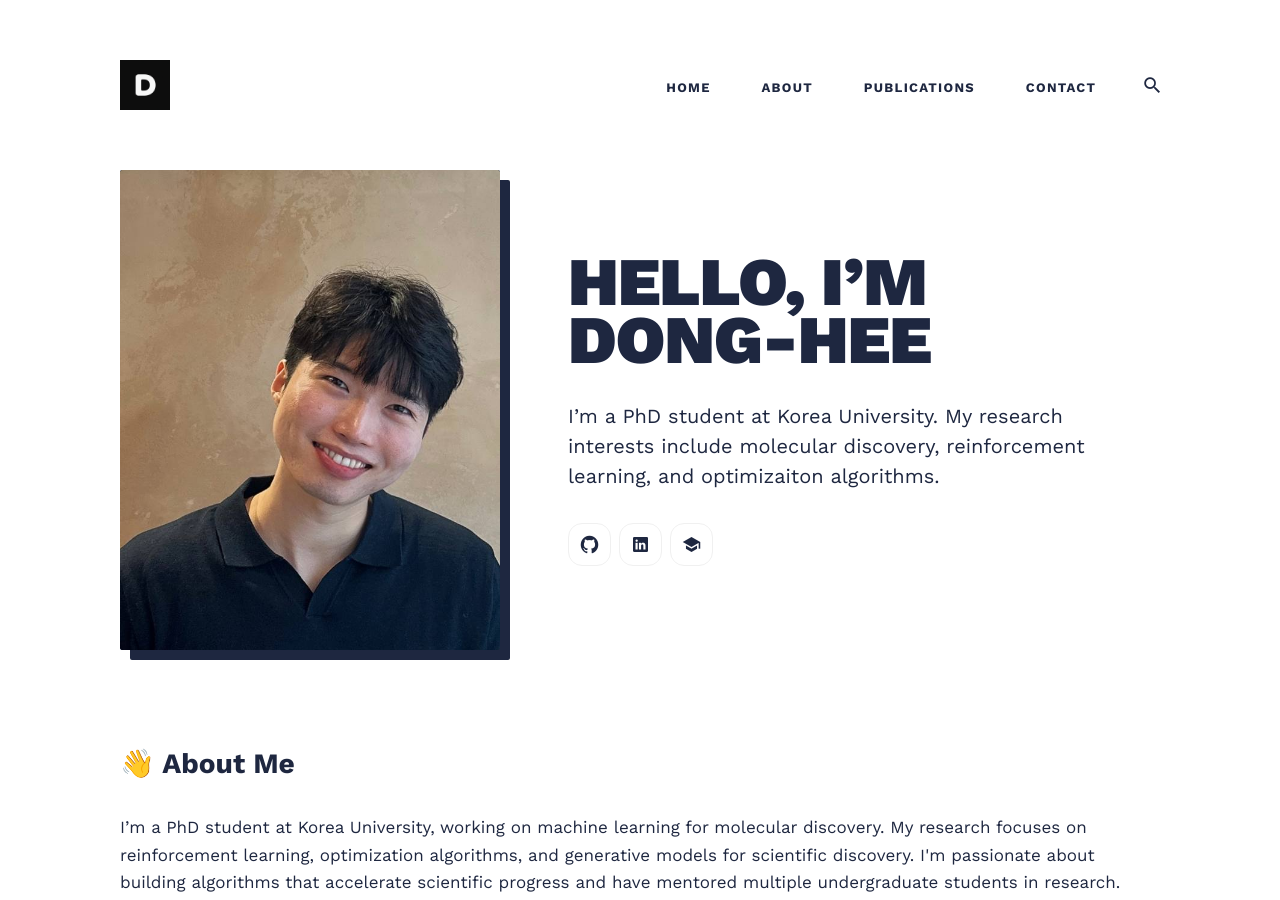
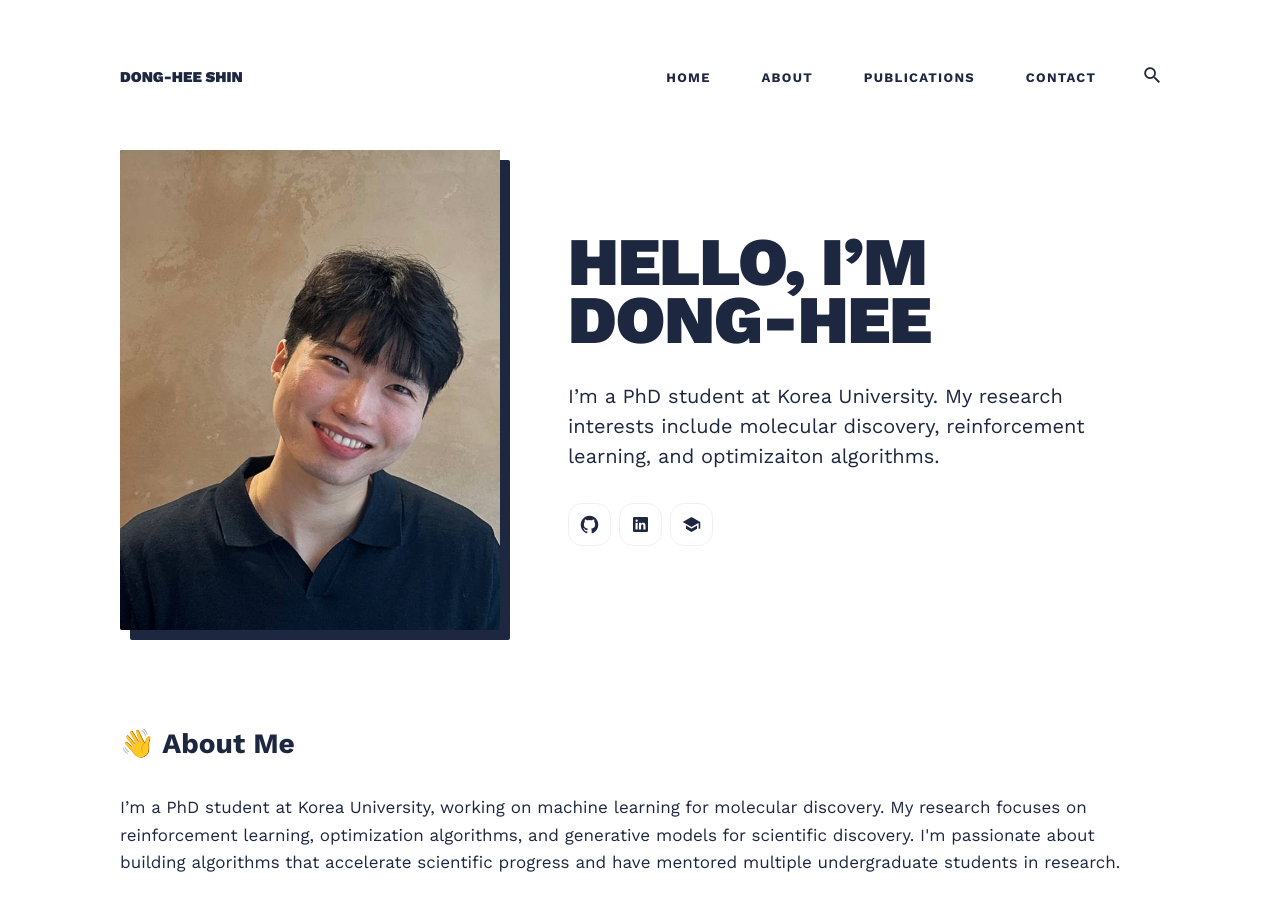
Before and after one commit to donghee-shin-page/donghee-shin-page.github.io, a Jekyll site: the page built from index.html, in a window 1280 px wide and 900 px high. Built offline with Jekyll 4.4.1, drawn with Linux system fonts in a browser that asks for light colours; nearby versions of some CDN libraries; the list of posts is cut into pages by our own code.

Commit message:
Update _config.yml

```diff
--- a/_config.yml
+++ b/_config.yml
@@ -1,7 +1,7 @@
 #-------------------------------
 # General Site Settings
 title: Dong-Hee Shin
-logo: '/images/D_logo.png' # You can add own logo. For example '/images/logo.png'.
+logo: # You can add own logo. For example '/images/logo.png'.
 description: Joseph is a super minimal content focus theme for Jekyll.
 baseurl: "" # the subpath of your site, e.g. /blog
 url: "https://donghee-shin-page.github.io" # the base hostname & protocol for your site, e.g. http://example.com
```
